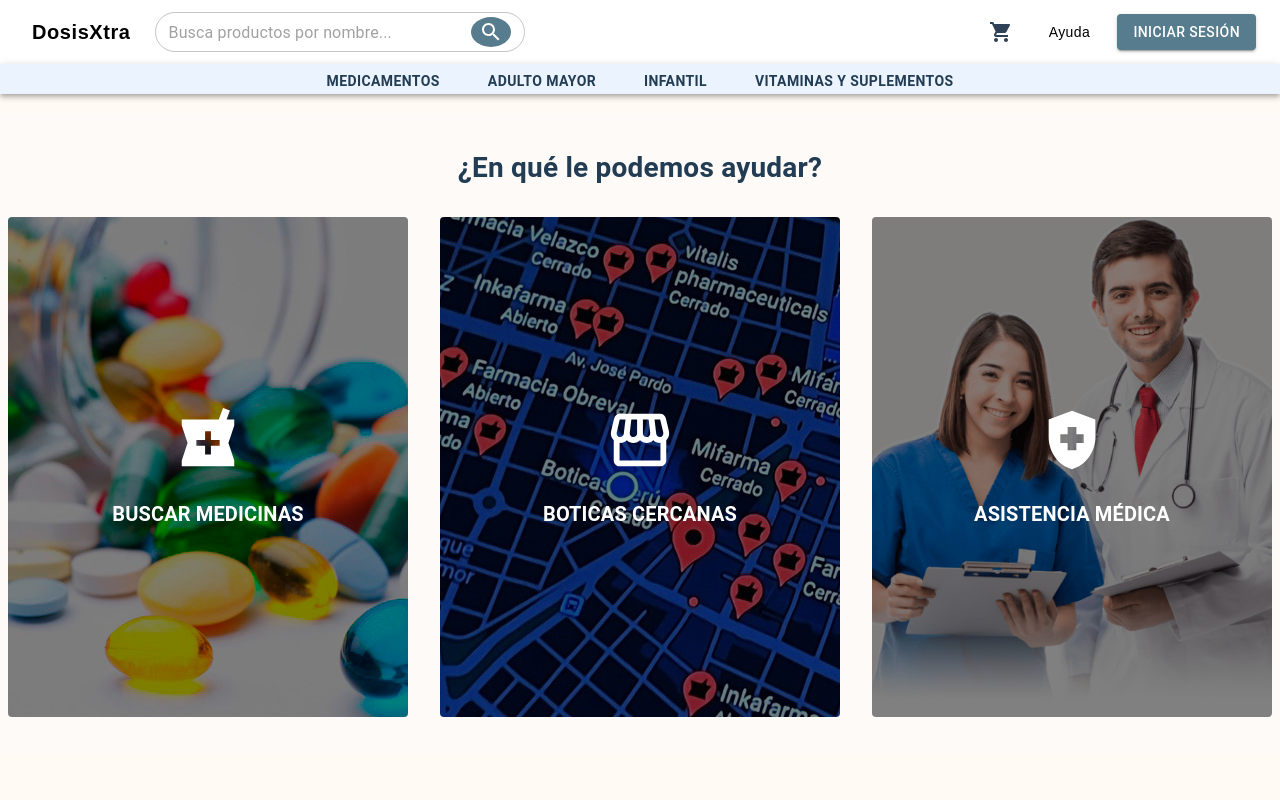
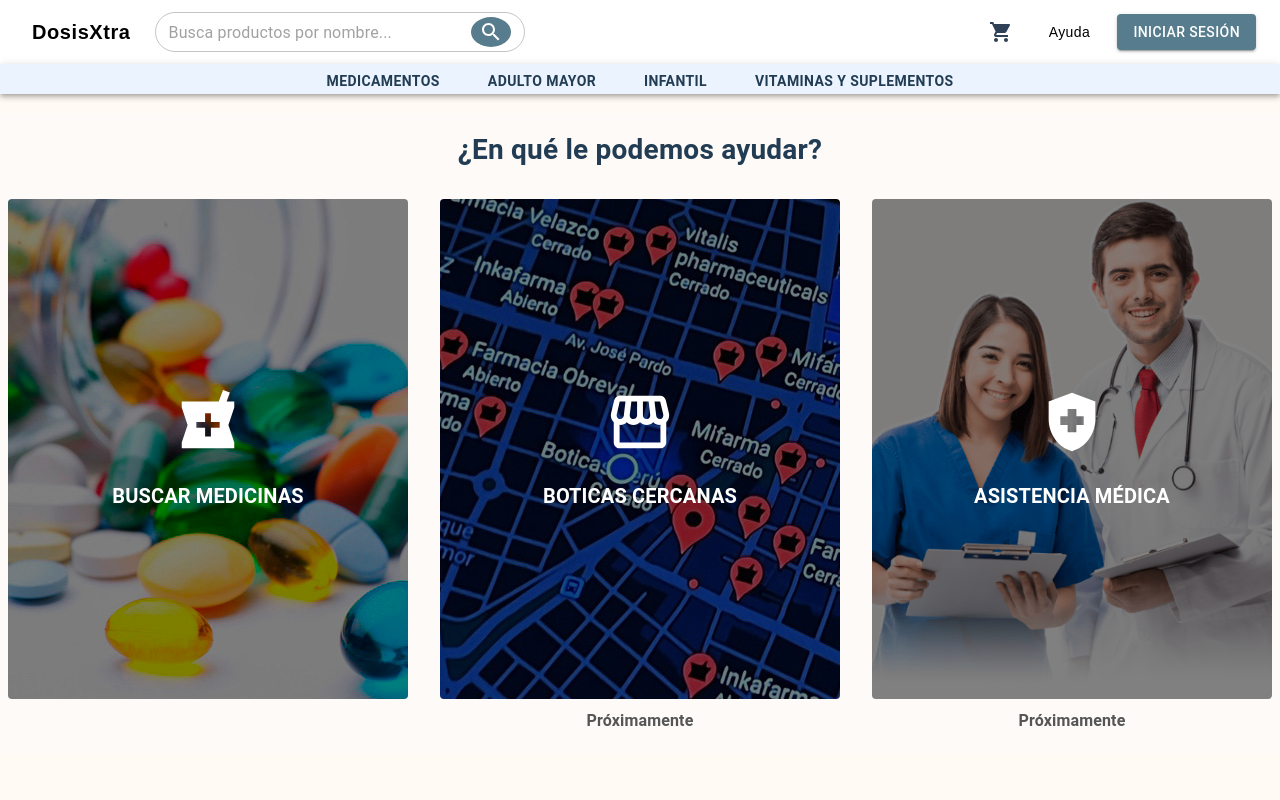
Before and after one commit to LordEnnard14/ProyIngSoftware2, a React (Create React App) app in the folder proyingsoftware2/FRONT-END/: page / in a window 1280 px wide. Shown: the top 800 px of the page. Built offline with nearby package versions, Linux system fonts and the light colour scheme.

Commit message:
Mejora de fetch

```diff
--- a/proyingsoftware2/FRONT-END/src/PAGINAS/BUSCAR_MEDICINAS/Resultado_Busqueda.js
+++ b/proyingsoftware2/FRONT-END/src/PAGINAS/BUSCAR_MEDICINAS/Resultado_Busqueda.js
@@ -26,10 +26,11 @@ const ResultadoBusqueda = () => {
         const response = await fetch(endpoint);
 
         if (!response.ok) {
-          throw new Error('Error al obtener los datos del servidor'); // Esto se mantendrá si hay un error real
+          const errorResponse = await response.json(); // Obtener mensaje de error del backend
+          throw new Error(errorResponse.message || 'Error al obtener los datos del servidor'); // Lanzar el error con mensaje
         }
+
         const data = await response.json();
-
         console.log("Datos obtenidos:", data); // Para depurar
 
         const stockConDatos = data.map(stock => ({
@@ -56,7 +57,7 @@ const ResultadoBusqueda = () => {
         }
       } catch (error) {
         console.error('Error fetching data:', error);
-        setSearchError('Error al obtener los datos del servidor.'); // Mensaje de error real
+        setSearchError(error.message); // Usar el mensaje de error real
         setFilteredStocks([]);
       }
     };
--- a/proyingsoftware2/FRONT-END/src/PAGINAS/PAG_PRINCIPAL/Eleccion.js
+++ b/proyingsoftware2/FRONT-END/src/PAGINAS/PAG_PRINCIPAL/Eleccion.js
@@ -23,7 +23,6 @@ const Eleccion = () => {
     }
   };
 
-
   return (
     <>
       <HeaderPrincipal/>
@@ -44,10 +43,10 @@ const Eleccion = () => {
         <div className="Wall">
           <img src={'https://www.marvimundo.com/media/wysiwyg/Banner_Nivea_1.1.jpg'}/>
         </div>
+      </Carousel>
 
-      </Carousel>
       <Box sx={{
-        position: 'relative', // Para la capa semi-transparente
+        position: 'relative',
         display: 'flex',
         justifyContent: 'center',
         alignItems: 'center',
@@ -56,21 +55,17 @@ const Eleccion = () => {
         textAlign: 'center',
         backgroundColor: '#FDFAF8',
         marginBottom: '50px',
-        marginTop:'20px'
+        marginTop: '20px'
       }}>
 
         {/* Contenido */}
-        <Box sx={{ zIndex: 2}}>
+        <Box sx={{ zIndex: 2 }}>
           <Typography variant="h4" gutterBottom sx={{ mb: 4, fontSize: '28px', fontWeight: 'bold', color: '#223D53' }}>
             ¿En qué le podemos ayudar?
           </Typography>
           <Grid container spacing={4} justifyContent="center">
-
-
-
             <Grid item>
-              <Button className='medicinasbton'
-                onClick={() => navigate('/BusquedaMedicina')}>
+              <Button className='medicinasbton' onClick={() => navigate('/BusquedaMedicina')}>
                 <Box>
                   <LocalPharmacyIcon sx={{ fontSize: 70, color: '#ffffff' }} />
                   <Typography variant="h6" sx={{ mt: 2, color: 'white', fontWeight: 'bold' }}>
@@ -80,11 +75,9 @@ const Eleccion = () => {
               </Button>
             </Grid>
 
-
-
+            {/* Botón "Boticas Cercanas" deshabilitado */}
             <Grid item>
-            <Button className='boticasbton'
-                onClick={() => navigate('/BoticasCercanas')}>
+              <Button className='boticasbton' disabled>
                 <Box>
                   <StorefrontIcon sx={{ fontSize: 70, color: '#ffffff' }} />
                   <Typography variant="h6" sx={{ mt: 2, color: 'white', fontWeight: 'bold' }}>
@@ -92,13 +85,14 @@ const Eleccion = () => {
                   </Typography>
                 </Box>
               </Button>
+              <Typography variant="subtitle1" sx={{ mt: 1, fontWeight: 'bold', color: '#555' }}>
+                Próximamente
+              </Typography>
             </Grid>
 
-
-
+            {/* Botón "Asistencia Médica" deshabilitado */}
             <Grid item>
-            <Button className='consultasbton'
-              >
+              <Button className='consultasbton' disabled>
                 <Box>
                   <HealthAndSafetyIcon sx={{ fontSize: 70, color: '#ffffff' }} />
                   <Typography variant="h6" sx={{ mt: 2, color: 'white', fontWeight: 'bold' }}>
@@ -106,6 +100,9 @@ const Eleccion = () => {
                   </Typography>
                 </Box>
               </Button>
+              <Typography variant="subtitle1" sx={{ mt: 1, fontWeight: 'bold', color: '#555' }}>
+                Próximamente
+              </Typography>
             </Grid>
           </Grid>
         </Box>
```
Lines whose indentation alone changed are shown as unchanged.
